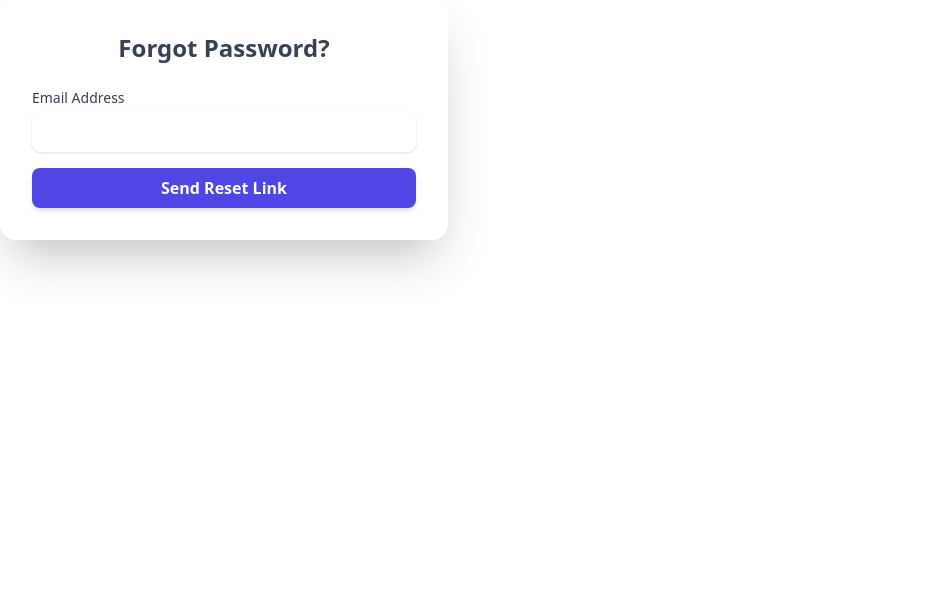
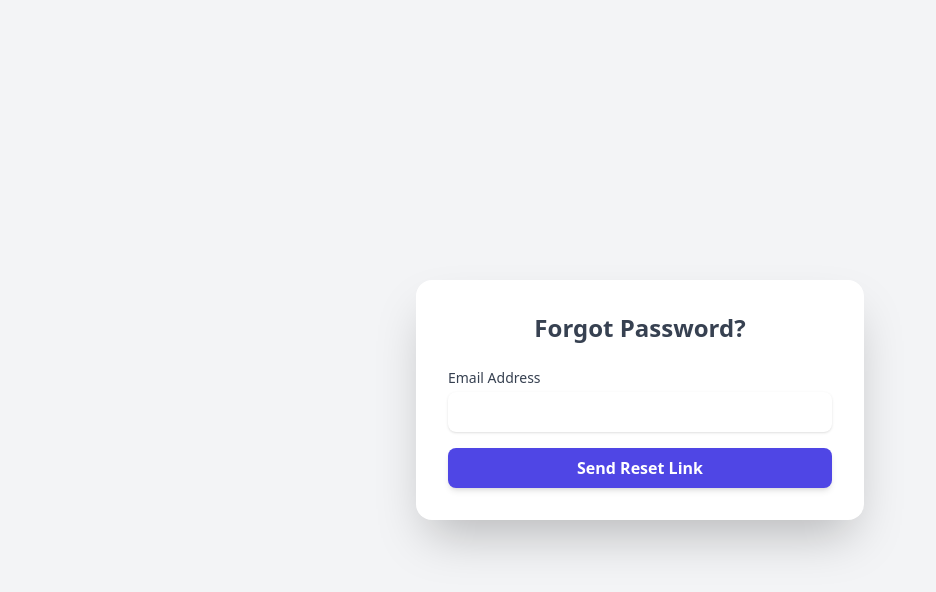
Before and after one commit to mnene-william/e-vocational-learning, a React (Vite) app in the folder frontend/: page /forgot-password in a window 1280 px wide. Shown: the top 592 px of the page, without its empty margins (0-936 px from the left). Built offline with nearby package versions, Linux system fonts and the light colour scheme; no server answers.

Commit message:
style the parent div element in ForgotPassword.jsx to make the form centered on the screen

```diff
--- a/frontend/src/components/ForgotPassword.jsx
+++ b/frontend/src/components/ForgotPassword.jsx
@@ -39,7 +39,7 @@
 
 return(
     <>
-       <div>
+       <div className="min-h-screen flex items-center justify-center bg-gray-100">
           <motion.div initial={{opacity:0}} animate={{opacity:1}} className="w-full max-w-md rounded-2xl bg-white p-8 shadow-2xl backdrop-blur-lg">
 
             <h2 className="mb-6 text-center text-2xl font-bold text-gray-700">
```
